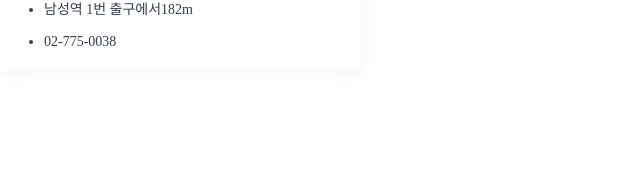
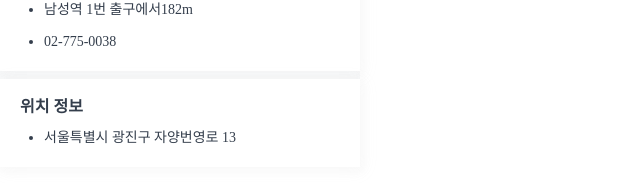
Before and after one commit to z1nun/price-finder-madam, a Nuxt app in the folder client/: page /detail in a window 1280 px wide. Shown: the part 467-650 px from the top of the page, without its empty margins (0-640 px from the left). Built offline with nearby package versions, Linux system fonts and the light colour scheme; no server answers; a web font is replaced by a local one.

Commit message:
style : add import StoreLocationCard.vue

```diff
--- a/client/layouts/detail/DetailLayout.vue
+++ b/client/layouts/detail/DetailLayout.vue
@@ -3,6 +3,7 @@
     <DetailHeader/>
     <StoreCard/>
     <StoreInformCard/>
+    <StoreLocationCard/>
   </section>
 </template>
 
@@ -10,6 +11,7 @@
 import DetailHeader from "/components/detail/DetailHeader.vue";
 import StoreCard from "/components/detail/StoreCard.vue";
 import StoreInformCard from "/components/detail/StoreInformCard.vue"
+import StoreLocationCard from "/components/detail/StoreLocationCard.vue";
 
 
 
```
